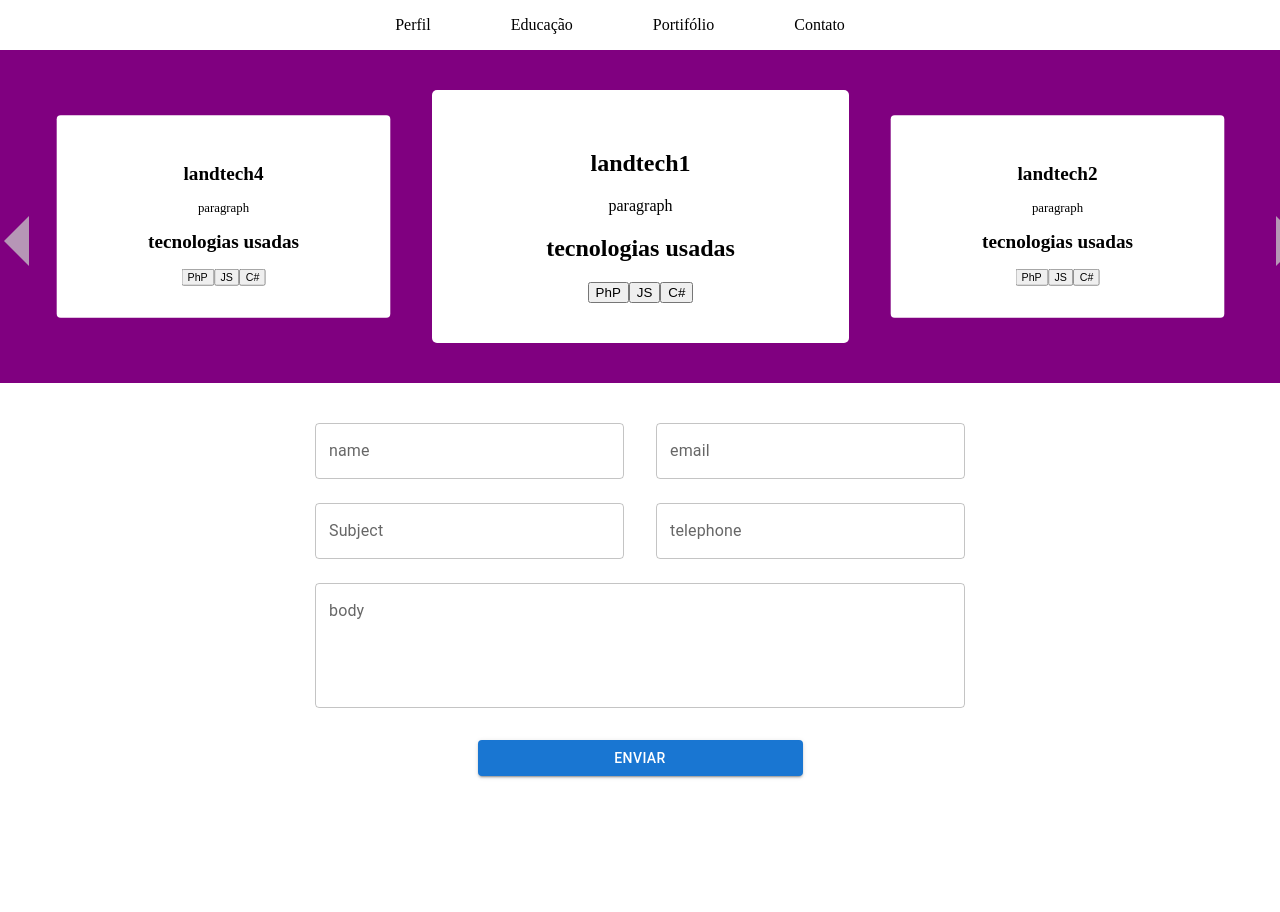
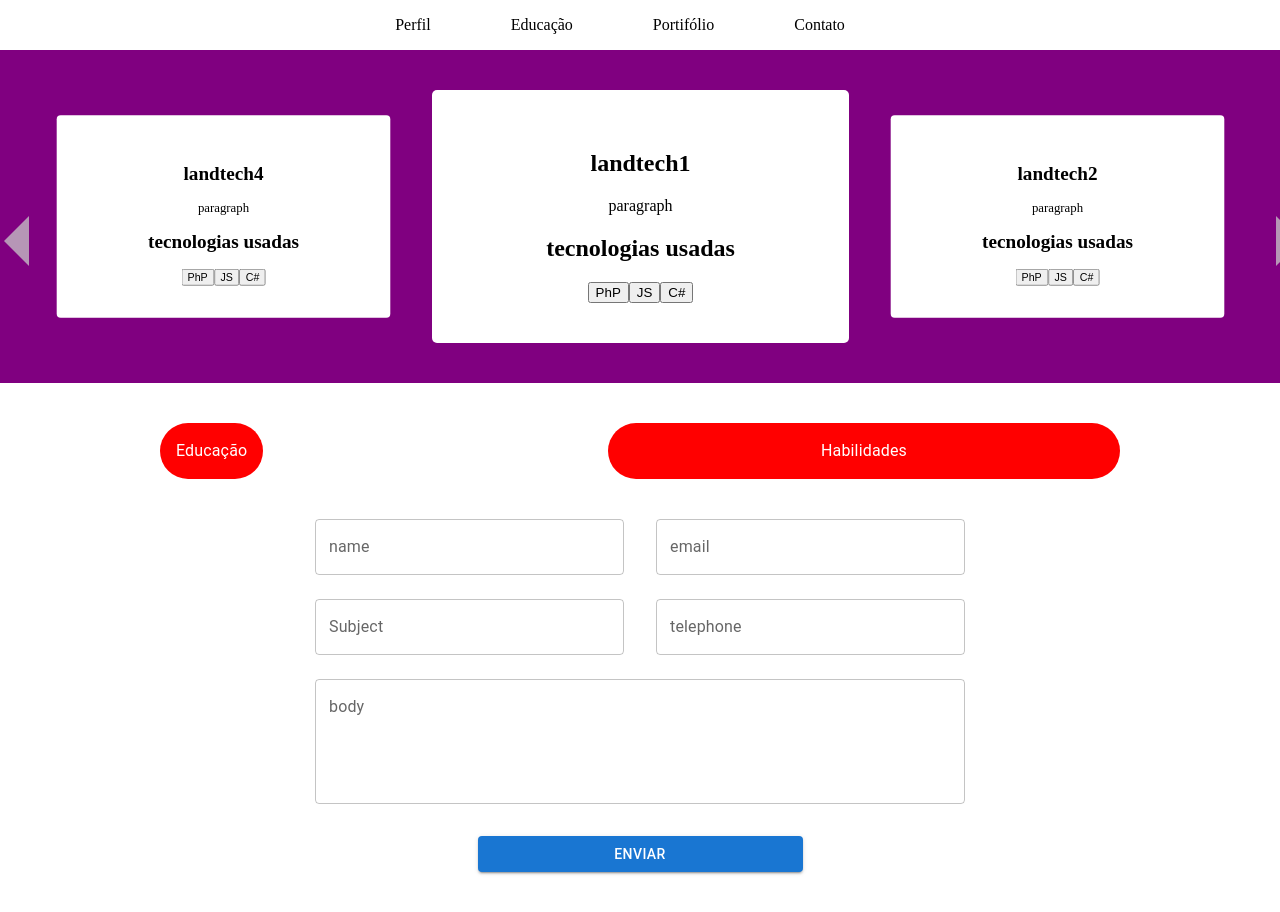
Before and after one commit to PacLeonardo97/portfolio, a Next.js app: page / in a window 1280 px wide. Shown: the top 912 px of the page. Before the commit the page ends 816 px from the top, so only its background shows below. Built offline with nearby package versions, Linux system fonts and the light colour scheme.

Commit message:
general adjusting

```diff
--- a/pages/index.js
+++ b/pages/index.js
@@ -1,5 +1,4 @@
-import { useState } from "react";
-import { TextField, Button } from "@mui/material";
+import { TextField, Button, Typography } from "@mui/material";
 import { Header, Slick } from "../components";
 import { useFormik } from "formik";
 import axios from "axios";
@@ -29,7 +28,38 @@ const Home = () => {
     <>
       <Header />
       <Slick />
-
+      <section
+        style={{
+          margin: "40px auto",
+          width: '75%',
+          justifyContent: "space-between",
+          display: "flex",
+        }}
+      >
+        <div
+          style={{
+            backgroundColor: "red",
+            padding: "16px",
+            borderRadius: "32px",
+            color: '#FFFFFF',
+            textAlign: 'center'
+          }}
+        >
+          <Typography>Educação</Typography>
+        </div>
+        <div
+          style={{
+            backgroundColor: "red",
+            width: "50%",
+            padding: "16px",
+            borderRadius: "32px",
+            color: '#FFFFFF',
+            textAlign: 'center'
+          }}
+        >
+          <Typography>Habilidades</Typography>
+        </div>
+      </section>
       <form
         onSubmit={formik.handleSubmit}
         style={{ width: "650px", margin: "40px auto", textAlign: "center" }}
```
